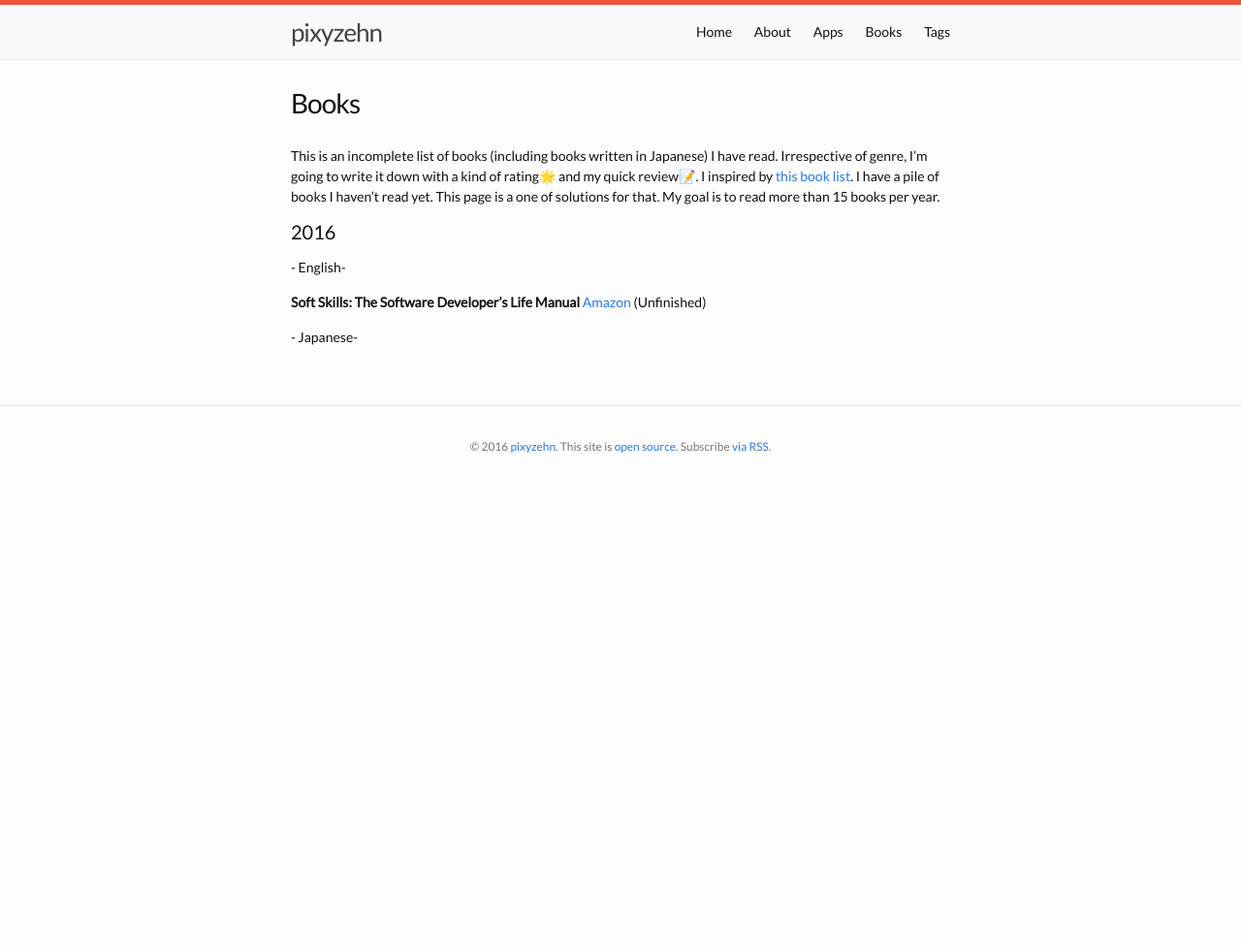
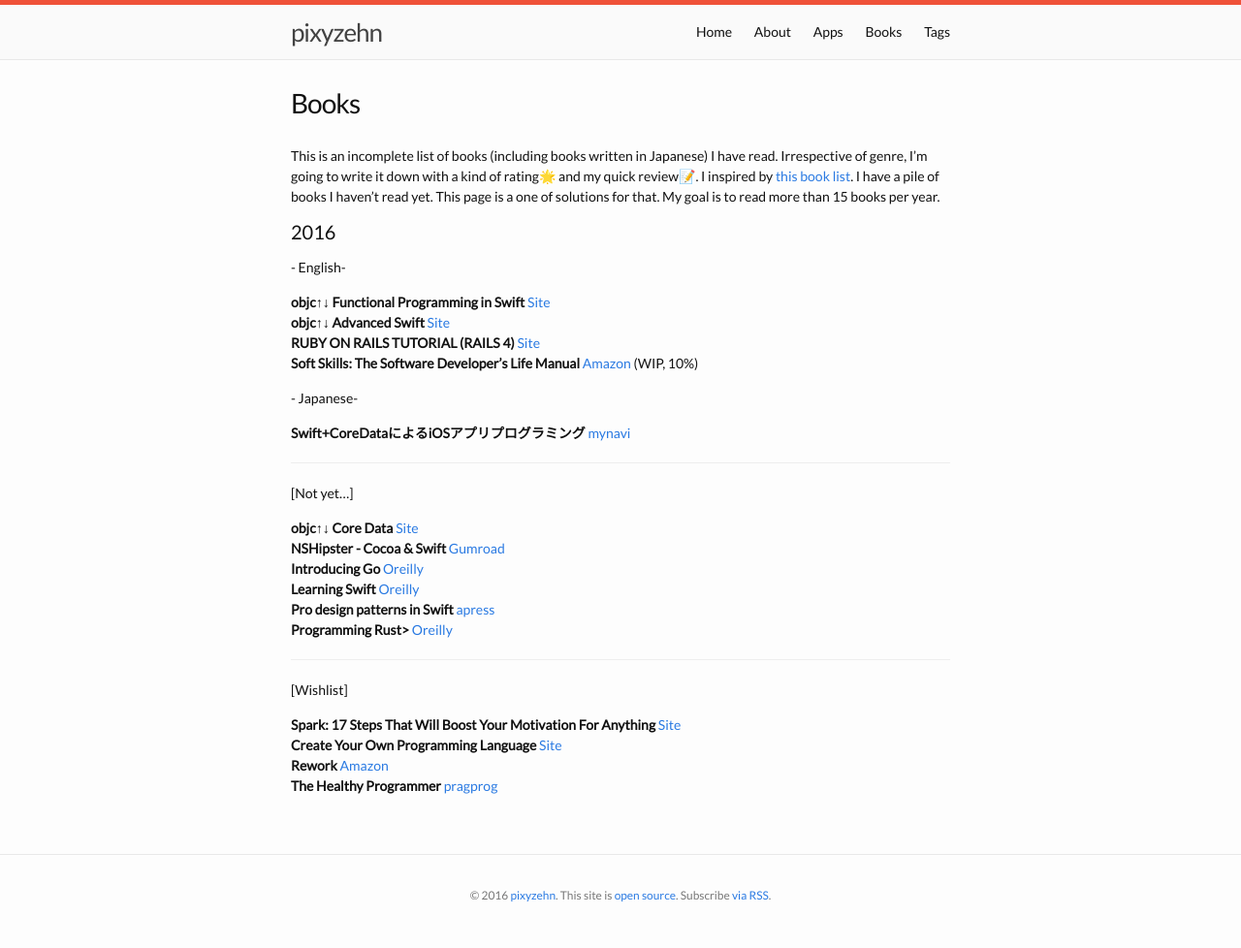
Before and after one commit to pixyzehn/pixyzehn.com, a Jekyll site: the page built from books.md, in a window 1280 px wide. Shown: the whole page at 97% size. Built offline with Jekyll 4.4.1, drawn with Linux system fonts in a browser that asks for light colours; before the commit the page ends 900 px from its top, so only the background shows below that.

Commit message:
Add some books including not yet and wishlist

```diff
--- a/books.md
+++ b/books.md
@@ -10,6 +10,29 @@ This is an incomplete list of books (including books written in Japanese) I have
 
 \- English-
 
-<strong>Soft Skills: The Software Developer's Life Manual</strong>  [Amazon](https://www.amazon.com/Soft-Skills-Software-Developers-Manual/dp/B0158SJ3EM){:target="_blank"} (Unfinished)
+<strong>objc↑↓ Functional Programming in Swift</strong> [Site](https://www.objc.io/books/){:target="_blank"}
+<strong>objc↑↓ Advanced Swift</strong> [Site](https://www.objc.io/books/){:target="_blank"}
+<strong>RUBY ON RAILS TUTORIAL (RAILS 4)</strong> [Site](https://www.railstutorial.org/){:target="_blank"}
+<strong>Soft Skills: The Software Developer's Life Manual</strong>  [Amazon](https://www.amazon.com/Soft-Skills-Software-Developers-Manual/dp/B0158SJ3EM){:target="_blank"} (WIP, 10%)
 
 \- Japanese-
+
+<strong>Swift+CoreDataによるiOSアプリプログラミング</strong> [mynavi](https://book.mynavi.jp/ec/products/detail/id=50729){:target="_blank"}
+
+---
+[Not yet...]
+
+<strong>objc↑↓ Core Data</strong> [Site](https://www.objc.io/books/){:target="_blank"}
+<strong>NSHipster - Cocoa & Swift</strong> [Gumroad](https://gumroad.com/l/nshipster-swift/){:target="_blank"}
+<strong>Introducing Go</strong> [Oreilly](http://shop.oreilly.com/product/0636920046516.do){:target="_blank"}
+<strong>Learning Swift</strong> [Oreilly](http://shop.oreilly.com/product/0636920045946.do){:target="_blank"}
+<strong>Pro design patterns in Swift</strong> [apress](http://www.apress.com/9781484203958){:target="_blank"}
+<strong>Programming Rust></strong> [Oreilly](http://shop.oreilly.com/product/0636920040385.do){:target="_blank"}
+
+---
+[Wishlist]
+
+<strong>Spark: 17 Steps That Will Boost Your Motivation For Anything</strong> [Site](http://www.spring.org.uk/spark-how-to-get-motivated){:target="_blank"}
+<strong>Create Your Own Programming Language</strong> [Site](http://createyourproglang.com/){:target="_blank"}
+<strong>Rework</strong> [Amazon](https://www.amazon.co.jp/Rework-Jason-Fried-ebook/dp/B002MUAJ2A?ie=UTF8&*Version*=1&*entries*=0){:target="_blank"}
+<strong>The Healthy Programmer</strong> [pragprog](https://pragprog.com/book/jkthp/the-healthy-programmer){:target="_blank"}
```
